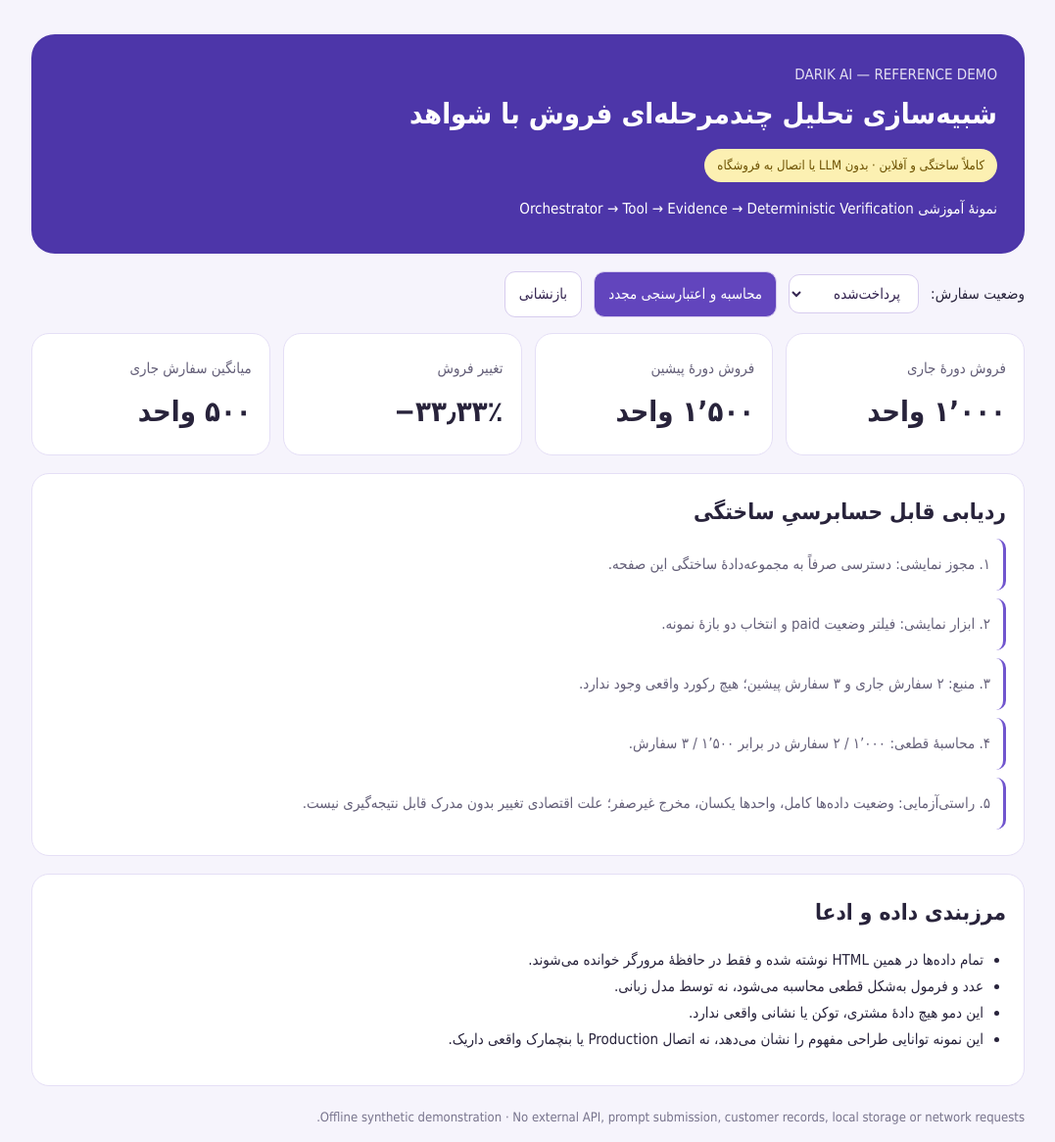
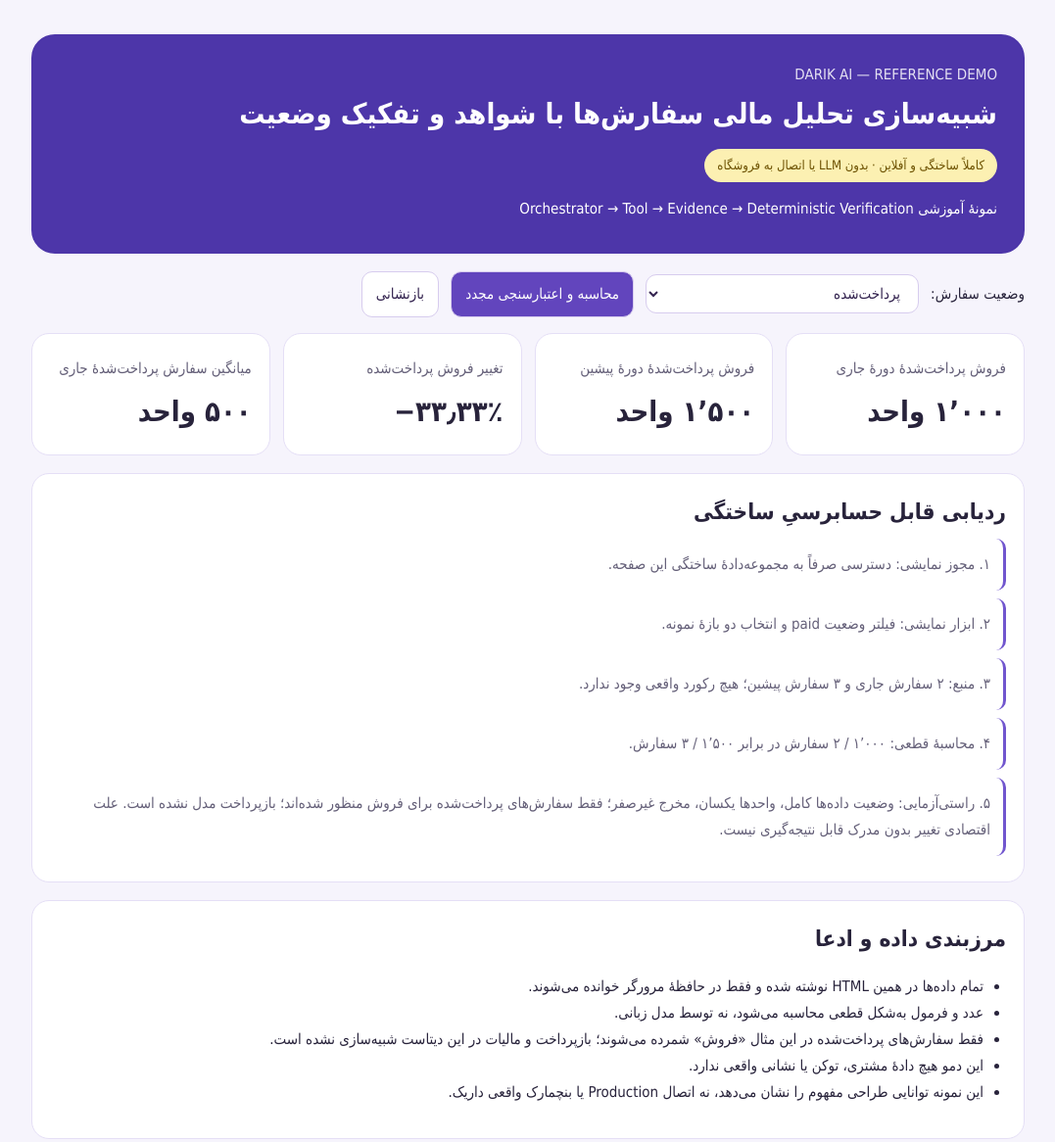
Before and after one commit to Morteza-fatemi/darik-ai-overview, a plain HTML site: page demo/index.html in a window 1280 px wide. Shown: the top 1166 px of the page at 98% size, without its empty margins (101-1178 px from the left). Drawn offline with Linux system fonts and the light colour scheme.

Commit message:
fix: distinguish paid revenue from amounts of all orders
* fix(demo): distinguish paid revenue from all-order gross amounts

* test(demo): guard paid sales vs cancelled order totals and reset

* ci(demo): run semantic accounting tests before documentation checks

* test(demo): recognize explicit not-a-sales-change label

```diff
--- a/demo/index.html
+++ b/demo/index.html
@@ -1,10 +1,10 @@
 <!doctype html><html lang="fa" dir="rtl"><head><meta charset="utf-8"><meta name="viewport" content="width=device-width,initial-scale=1"><title>Darik | Synthetic Offline Agentic Demo</title><style>
 *{box-sizing:border-box}body{margin:0;background:#f6f4fc;color:#28233b;font:15px/1.8 Tahoma,Arial,sans-serif}main{max-width:1050px;margin:35px auto;padding:0 18px}header{padding:28px;border-radius:24px;background:#4d36a9;color:white}h1,h2{margin:0}header h1{font-size:29px}.sub{opacity:.85}.warn{display:inline-block;padding:5px 13px;border-radius:50px;background:#fcf0b2;color:#6c5100;font-size:13px;margin:10px 0}.grid{display:grid;grid-template-columns:repeat(auto-fit,minmax(190px,1fr));gap:13px;margin-top:16px}.card{padding:18px;background:#fff;border:1px solid #e5dff6;border-radius:18px}.count{font-size:29px;font-weight:bold}section{margin-top:18px}.toolbar{display:flex;gap:12px;align-items:center;flex-wrap:wrap}button,select{border:1px solid #d7ccee;border-radius:11px;padding:9px 14px;font:inherit;background:white;color:#342450;cursor:pointer}button.primary{background:#6245bd;color:#fff}button:focus-visible,select:focus-visible{outline:3px solid #bcabf0}.trace{margin:8px 0;padding:13px;border-right:3px solid #7156ce;background:white;border-radius:10px}p{margin:4px 0;color:#656079}ul{padding-right:23px}footer{font-size:13px;color:#77738c;margin:20px 0}@media(max-width:550px){header{padding:20px}header h1{font-size:23px}}
-</style></head><body><main><header><div class="sub">DARIK AI — REFERENCE DEMO</div><h1>شبیه‌سازی تحلیل چندمرحله‌ای فروش با شواهد</h1><div class="warn">کاملاً ساختگی و آفلاین · بدون LLM یا اتصال به فروشگاه</div><p style="color:#fff">نمونهٔ آموزشی Orchestrator → Tool → Evidence → Deterministic Verification</p></header>
-<section class="toolbar"><label for="status">وضعیت سفارش:</label><select id="status"><option value="paid">پرداخت‌شده</option><option value="all">همهٔ سفارش‌ها</option></select><button type="button" class="primary" id="analyze">محاسبه و اعتبارسنجی مجدد</button><button type="button" id="reset">بازنشانی</button></section>
-<section class="grid" aria-live="polite"><article class="card"><p>فروش دورهٔ جاری</p><div id="current" class="count">—</div></article><article class="card"><p>فروش دورهٔ پیشین</p><div id="prior" class="count">—</div></article><article class="card"><p>تغییر فروش</p><div id="change" class="count">—</div></article><article class="card"><p>میانگین سفارش جاری</p><div id="aov" class="count">—</div></article></section>
+</style></head><body><main><header><div class="sub">DARIK AI — REFERENCE DEMO</div><h1>شبیه‌سازی تحلیل مالی سفارش‌ها با شواهد و تفکیک وضعیت</h1><div class="warn">کاملاً ساختگی و آفلاین · بدون LLM یا اتصال به فروشگاه</div><p style="color:#fff">نمونهٔ آموزشی Orchestrator → Tool → Evidence → Deterministic Verification</p></header>
+<section class="toolbar"><label for="status">وضعیت سفارش:</label><select id="status"><option value="paid">پرداخت‌شده</option><option value="all">همهٔ وضعیت‌ها (مبلغ ثبت‌شده، نه فروش)</option></select><button type="button" class="primary" id="analyze">محاسبه و اعتبارسنجی مجدد</button><button type="button" id="reset">بازنشانی</button></section>
+<section class="grid" aria-live="polite"><article class="card"><p id="current-label">فروش پرداخت‌شدهٔ دورهٔ جاری</p><div id="current" class="count">—</div></article><article class="card"><p id="prior-label">فروش پرداخت‌شدهٔ دورهٔ پیشین</p><div id="prior" class="count">—</div></article><article class="card"><p id="change-label">تغییر فروش پرداخت‌شده</p><div id="change" class="count">—</div></article><article class="card"><p id="aov-label">میانگین سفارش پرداخت‌شدهٔ جاری</p><div id="aov" class="count">—</div></article></section>
 <section class="card"><h2>ردیابی قابل حسابرسیِ ساختگی</h2><div id="trace" aria-live="polite"></div></section>
-<section class="card"><h2>مرزبندی داده و ادعا</h2><ul><li>تمام داده‌ها در همین HTML نوشته شده و فقط در حافظهٔ مرورگر خوانده می‌شوند.</li><li>عدد و فرمول به‌شکل قطعی محاسبه می‌شود، نه توسط مدل زبانی.</li><li>این دمو هیچ دادهٔ مشتری، توکن یا نشانی واقعی ندارد.</li><li>این نمونه توانایی طراحی مفهوم را نشان می‌دهد، نه اتصال Production یا بنچمارک واقعی داریک.</li></ul></section>
+<section class="card"><h2>مرزبندی داده و ادعا</h2><ul><li>تمام داده‌ها در همین HTML نوشته شده و فقط در حافظهٔ مرورگر خوانده می‌شوند.</li><li>عدد و فرمول به‌شکل قطعی محاسبه می‌شود، نه توسط مدل زبانی.</li><li>فقط سفارش‌های پرداخت‌شده در این مثال «فروش» شمرده می‌شوند؛ بازپرداخت و مالیات در این دیتاست شبیه‌سازی نشده است.</li><li>این دمو هیچ دادهٔ مشتری، توکن یا نشانی واقعی ندارد.</li><li>این نمونه توانایی طراحی مفهوم را نشان می‌دهد، نه اتصال Production یا بنچمارک واقعی داریک.</li></ul></section>
 <footer>Offline synthetic demonstration · No external API, prompt submission, customer records, local storage or network requests.</footer></main>
 <script>
 'use strict';
@@ -20,16 +20,21 @@ const now=get('current'),prev=get('previous');
 const sum=rows=>rows.reduce((a,r)=>a+r.total,0);
 const current=sum(now),previous=sum(prev);
 const change=previous ? ((current-previous)/previous*100) : null;
+const isRevenue=status==='paid';
+document.getElementById('current-label').textContent=isRevenue?'فروش پرداخت‌شدهٔ دورهٔ جاری':'جمع مبلغ سفارش‌های ثبت‌شدهٔ جاری (شامل لغوشده؛ نه فروش)';
+document.getElementById('prior-label').textContent=isRevenue?'فروش پرداخت‌شدهٔ دورهٔ پیشین':'جمع مبلغ سفارش‌های ثبت‌شدهٔ پیشین (شامل لغوشده؛ نه فروش)';
+document.getElementById('change-label').textContent=isRevenue?'تغییر فروش پرداخت‌شده':'تغییر مبلغ سفارش‌های ثبت‌شده (نه تغییر فروش)';
+document.getElementById('aov-label').textContent=isRevenue?'میانگین سفارش پرداخت‌شدهٔ جاری':'میانگین مبلغ سفارش ثبت‌شدهٔ جاری (نه AOV فروش)';
 document.getElementById('current').textContent=fmt(current)+' واحد';
 document.getElementById('prior').textContent=fmt(previous)+' واحد';
 document.getElementById('change').textContent=change===null?'غیرقابل محاسبه':fmt(change)+'٪';
 document.getElementById('aov').textContent=now.length?fmt(current/now.length)+' واحد':'بدون سفارش';
 const steps=[
 '۱. مجوز نمایشی: دسترسی صرفاً به مجموعه‌دادهٔ ساختگی این صفحه.',
-'۲. ابزار نمایشی: فیلتر وضعیت '+(status==='paid'?'paid':'all')+' و انتخاب دو بازهٔ نمونه.',
+'۲. ابزار نمایشی: فیلتر وضعیت '+(isRevenue?'paid':'all')+' و انتخاب دو بازهٔ نمونه.',
 '۳. منبع: '+fmt(now.length)+' سفارش جاری و '+fmt(prev.length)+' سفارش پیشین؛ هیچ رکورد واقعی وجود ندارد.',
 '۴. محاسبهٔ قطعی: '+fmt(current)+' / '+fmt(now.length)+' سفارش در برابر '+fmt(previous)+' / '+fmt(prev.length)+' سفارش.',
-'۵. راستی‌آزمایی: وضعیت داده‌ها کامل، واحدها یکسان، مخرج '+(previous?'غیرصفر':'صفر')+'؛ علت اقتصادی تغییر بدون مدرک قابل نتیجه‌گیری نیست.'
+'۵. راستی‌آزمایی: وضعیت داده‌ها کامل، واحدها یکسان، مخرج '+(previous?'غیرصفر':'صفر')+'؛ '+(isRevenue?'فقط سفارش‌های پرداخت‌شده برای فروش منظور شده‌اند؛ بازپرداخت مدل نشده است.':'سفارش‌های لغوشده نیز در مبلغ ثبت‌شده لحاظ شده‌اند؛ این عدد فروش تحقق‌یافته نیست.')+' علت اقتصادی تغییر بدون مدرک قابل نتیجه‌گیری نیست.'
 ];
 document.getElementById('trace').replaceChildren(...steps.map(t=>{const p=document.createElement('p');p.className='trace';p.textContent=t;return p;}));
 }
```
Also changed, not shown: tests/demo.test.mjs (added, +57 -0 lines), 1 other file.
